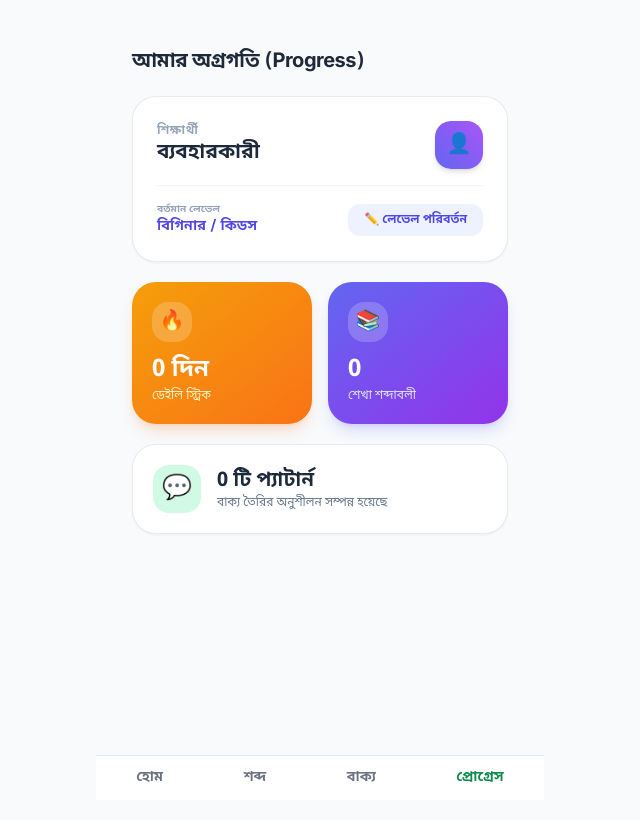
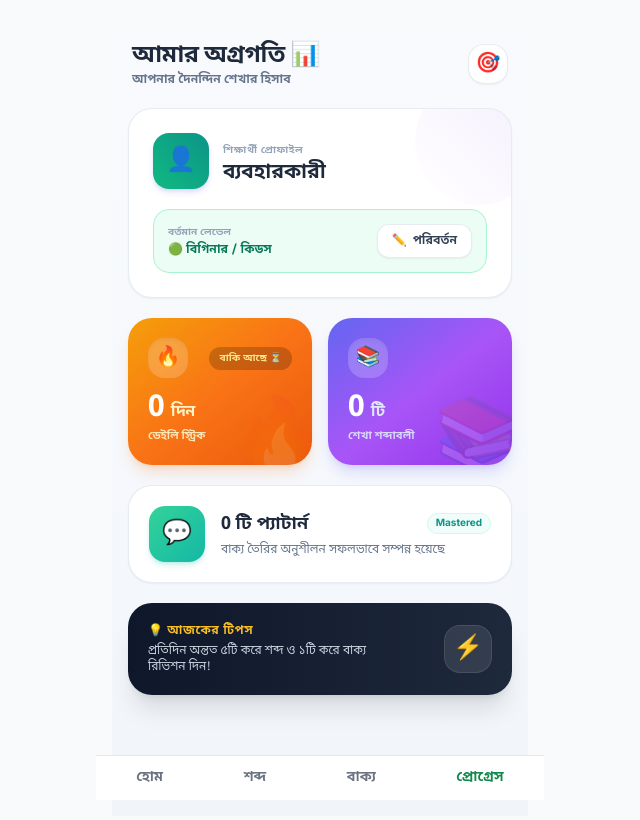
Before and after one commit to speakenglish2222-cloud/speakenglish-app, a Next.js app: page /progress in a window 1280 px wide. Shown: the top 820 px of the page, without its empty margins (320-960 px from the left). Built offline with nearby package versions, Linux system fonts and the light colour scheme; no server answers; the database is empty.

Commit message:
Update page.tsx

```diff
--- a/app/progress/page.tsx
+++ b/app/progress/page.tsx
@@ -10,13 +10,41 @@ type UserRow = {
   name: string | null;
   current_level: string;
   streak_count: number;
+  last_active_date: string | null;
 };
 
-const LEVEL_LABELS: Record<string, string> = {
-  level1: "বিগিনার / কিডস",
-  level2: "বেসিক",
-  level3: "ইন্টারমিডিয়েট",
-  level4: "অ্যাডভান্সড",
+const LEVEL_CONFIG: Record<
+  string,
+  { label: string; bg: string; text: string; border: string; badge: string }
+> = {
+  level1: {
+    label: "🟢 বিগিনার / কিডস",
+    bg: "bg-emerald-50",
+    text: "text-emerald-700",
+    border: "border-emerald-200",
+    badge: "from-emerald-500 to-teal-600",
+  },
+  level2: {
+    label: "🔵 বেসিক",
+    bg: "bg-sky-50",
+    text: "text-sky-700",
+    border: "border-sky-200",
+    badge: "from-sky-500 to-blue-600",
+  },
+  level3: {
+    label: "🟡 ইন্টারমিডিয়েট",
+    bg: "bg-amber-50",
+    text: "text-amber-700",
+    border: "border-amber-200",
+    badge: "from-amber-500 to-orange-600",
+  },
+  level4: {
+    label: "🔴 অ্যাডভান্সড",
+    bg: "bg-rose-50",
+    text: "text-rose-700",
+    border: "border-rose-200",
+    badge: "from-rose-500 to-pink-600",
+  },
 };
 
 export default function ProgressPage() {
@@ -24,7 +52,7 @@ export default function ProgressPage() {
   const [loading, setLoading] = useState(true);
   const [showEditModal, setShowEditModal] = useState(false);
 
-  // স্ট্যাট কাউন্ট
+  // স্ট্যাটস
   const [completedWords, setCompletedWords] = useState(0);
   const [completedPatterns, setCompletedPatterns] = useState(0);
 
@@ -33,26 +61,25 @@ export default function ProgressPage() {
       const deviceId = getDeviceId();
       if (!deviceId) return;
 
-      // ১. ইউজার ইনফো আনা
       const { data: userData } = await supabase
         .from("users")
-        .select("id, name, current_level, streak_count")
+        .select("id, name, current_level, streak_count, last_active_date")
         .eq("device_id", deviceId)
         .maybeSingle();
 
       if (userData) {
         setUser(userData as UserRow);
 
-        // ২. সম্পন্ন হওয়া শব্দের সংখ্যা গণনা
+        // ১. সঠিক স্ট্যাটাস 'learned' দিয়ে ফেচ করা
         const { count: wordCount } = await supabase
           .from("user_word_progress")
           .select("*", { count: "exact", head: true })
           .eq("user_id", userData.id)
-          .eq("status", "mastered");
+          .eq("status", "learned");
 
         setCompletedWords(wordCount ?? 0);
 
-        // ৩. সম্পন্ন হওয়া সেন্টেন্স প্যাটার্নের সংখ্যা গণনা
+        // ২. সম্পন্ন হওয়া সেন্টেন্স প্যাটার্ন
         const { count: patternCount } = await supabase
           .from("user_pattern_progress")
           .select("*", { count: "exact", head: true })
@@ -71,95 +98,156 @@ export default function ProgressPage() {
   if (loading) {
     return (
       <main className="min-h-screen p-5 pt-8 max-w-md mx-auto space-y-4 bg-slate-50">
-        <div className="h-32 bg-slate-200/70 rounded-3xl animate-pulse" />
-        <div className="h-24 bg-slate-200/70 rounded-3xl animate-pulse" />
-        <div className="h-24 bg-slate-200/70 rounded-3xl animate-pulse" />
+        <div className="h-40 bg-slate-200/70 rounded-3xl animate-pulse" />
+        <div className="h-28 bg-slate-200/70 rounded-3xl animate-pulse" />
+        <div className="h-28 bg-slate-200/70 rounded-3xl animate-pulse" />
       </main>
     );
   }
 
+  const currentLevelInfo =
+    LEVEL_CONFIG[user?.current_level ?? "level1"] ?? LEVEL_CONFIG.level1;
+  const todayStr = new Date().toISOString().slice(0, 10);
+  const isTodayActive = user?.last_active_date === todayStr;
+
   return (
-    <main className="p-5 pt-8 min-h-screen bg-slate-50 max-w-md mx-auto space-y-5">
-      <h1 className="text-xl font-extrabold text-slate-800 tracking-tight">
-        আমার অগ্রগতি (Progress)
+    <main className="p-4 pt-6 pb-24 min-h-screen bg-gradient-to-b from-slate-50 via-indigo-50/20 to-slate-100 max-w-md mx-auto space-y-5">
+      {/* Title & Banner */}
+      <div className="flex items-center justify-between px-1">
+        <div>
+          <h1 className="text-2xl font-black text-slate-800 tracking-tight">
+            আমার অগ্রগতি 📊
           </h1>
+          <p className="text-xs text-slate-500 font-semibold">
+            আপনার দৈনন্দিন শেখার হিসাব
+          </p>
+        </div>
+        <div className="w-10 h-10 rounded-2xl bg-white shadow-sm border border-slate-200/80 flex items-center justify-center text-xl">
+          🎯
+        </div>
+      </div>
 
-      {/* Profile & Level Card */}
+      {/* Dynamic Profile Card */}
       <section className="bg-white rounded-3xl p-6 border border-slate-200/80 shadow-sm relative overflow-hidden">
-        <div className="flex items-center justify-between mb-4">
+        <div className="absolute top-0 right-0 w-32 h-32 bg-gradient-to-bl from-indigo-500/10 via-purple-500/5 to-transparent rounded-full -mr-8 -mt-8 pointer-events-none" />
+
+        <div className="flex items-center justify-between mb-5">
+          <div className="flex items-center gap-3.5">
+            <div className={`w-14 h-14 rounded-2xl bg-gradient-to-tr ${currentLevelInfo.badge} flex items-center justify-center text-white text-2xl font-black shadow-md shadow-indigo-500/20`}>
+              {user?.name ? user.name.charAt(0).toUpperCase() : "👤"}
+            </div>
             <div>
-            <p className="text-xs font-bold text-slate-400 uppercase tracking-wider">
-              শিক্ষার্থী
-            </p>
-            <h2 className="text-xl font-black text-slate-800">
+              <span className="text-[10px] font-extrabold text-slate-400 tracking-wider uppercase">
+                শিক্ষার্থী প্রোফাইল
+              </span>
+              <h2 className="text-xl font-black text-slate-800 leading-tight">
                 {user?.name || "ব্যবহারকারী"}
               </h2>
             </div>
-          <div className="w-12 h-12 rounded-2xl bg-gradient-to-tr from-indigo-500 to-purple-500 flex items-center justify-center text-white text-xl shadow-md">
-            👤
           </div>
         </div>
 
-        <div className="flex items-center justify-between pt-4 border-t border-slate-100">
+        {/* Dynamic Level Tag & Edit Button */}
+        <div className={`p-3.5 rounded-2xl border ${currentLevelInfo.bg} ${currentLevelInfo.border} flex items-center justify-between`}>
           <div>
             <p className="text-[10px] font-bold text-slate-400 uppercase">
               বর্তমান লেভেল
             </p>
-            <p className="text-sm font-extrabold text-indigo-600">
-              {LEVEL_LABELS[user?.current_level ?? "level1"]}
+            <p className={`text-xs font-black ${currentLevelInfo.text} mt-0.5`}>
+              {currentLevelInfo.label}
             </p>
           </div>
 
           <button
             onClick={() => setShowEditModal(true)}
-            className="px-4 py-2 bg-indigo-50 hover:bg-indigo-100 text-indigo-600 font-bold text-xs rounded-xl transition-all active:scale-95"
+            className="px-3.5 py-2 bg-white hover:bg-slate-50 text-slate-700 font-bold text-xs rounded-xl shadow-sm border border-slate-200/80 active:scale-95 transition-all flex items-center gap-1.5"
           >
-            ✏️ লেভেল পরিবর্তন
+            <span>✏️</span>
+            <span>পরিবর্তন</span>
           </button>
         </div>
       </section>
 
-      {/* Stats Cards */}
+      {/* Vibrant Stats Grid */}
       <section className="grid grid-cols-2 gap-4">
-        {/* Streak Stats */}
-        <div className="bg-gradient-to-br from-amber-500 to-orange-500 text-white rounded-3xl p-5 shadow-lg shadow-orange-500/20">
-          <div className="w-10 h-10 rounded-2xl bg-white/20 backdrop-blur-md flex items-center justify-center text-xl mb-3">
+        {/* Daily Streak Card */}
+        <div className="bg-gradient-to-br from-amber-500 via-orange-500 to-orange-600 text-white rounded-3xl p-5 shadow-lg shadow-orange-500/20 relative overflow-hidden flex flex-col justify-between">
+          <div className="absolute -right-3 -bottom-3 text-7xl opacity-15 select-none">
             🔥
           </div>
-          <p className="text-2xl font-black">{user?.streak_count ?? 0} দিন</p>
-          <p className="text-xs text-amber-100 font-medium mt-0.5">
+          <div className="flex items-center justify-between mb-3">
+            <div className="w-10 h-10 rounded-2xl bg-white/20 backdrop-blur-md flex items-center justify-center text-xl shadow-inner">
+              🔥
+            </div>
+            <span className={`text-[10px] font-black px-2.5 py-1 rounded-full ${isTodayActive ? "bg-white/30 text-white" : "bg-black/20 text-amber-200"}`}>
+              {isTodayActive ? "আজ সম্পন্ন ✓" : "বাকি আছে ⏳"}
+            </span>
+          </div>
+          <div>
+            <p className="text-3xl font-black tracking-tight mb-0.5">
+              {user?.streak_count ?? 0} <span className="text-base font-bold text-amber-100">দিন</span>
+            </p>
+            <p className="text-[11px] text-amber-100 font-semibold opacity-90">
               ডেইলি স্ট্রিক
             </p>
           </div>
+        </div>
 
-        {/* Mastered Words Stats */}
-        <div className="bg-gradient-to-br from-indigo-500 to-purple-600 text-white rounded-3xl p-5 shadow-lg shadow-indigo-500/20">
-          <div className="w-10 h-10 rounded-2xl bg-white/20 backdrop-blur-md flex items-center justify-center text-xl mb-3">
+        {/* Mastered Words Card */}
+        <div className="bg-gradient-to-br from-indigo-500 via-purple-500 to-purple-600 text-white rounded-3xl p-5 shadow-lg shadow-indigo-500/20 relative overflow-hidden flex flex-col justify-between">
+          <div className="absolute -right-3 -bottom-3 text-7xl opacity-15 select-none">
             📚
           </div>
-          <p className="text-2xl font-black">{completedWords}</p>
-          <p className="text-xs text-indigo-100 font-medium mt-0.5">
+          <div className="w-10 h-10 rounded-2xl bg-white/20 backdrop-blur-md flex items-center justify-center text-xl mb-3 shadow-inner">
+            📚
+          </div>
+          <div>
+            <p className="text-3xl font-black tracking-tight mb-0.5">
+              {completedWords} <span className="text-base font-bold text-indigo-100">টি</span>
+            </p>
+            <p className="text-[11px] text-indigo-100 font-semibold opacity-90">
               শেখা শব্দাবলী
+            </p>
+          </div>
+        </div>
+      </section>
+
+      {/* Sentence Practice Stats Card */}
+      <section className="bg-white rounded-3xl p-5 border border-slate-200/80 shadow-sm flex items-center gap-4 relative overflow-hidden">
+        <div className="w-14 h-14 rounded-2xl bg-gradient-to-br from-emerald-400 to-teal-500 text-white flex items-center justify-center text-2xl font-bold flex-shrink-0 shadow-md shadow-teal-500/20">
+          💬
+        </div>
+        <div className="flex-1">
+          <div className="flex justify-between items-center mb-1">
+            <p className="text-lg font-black text-slate-800">
+              {completedPatterns} টি প্যাটার্ন
+            </p>
+            <span className="text-[10px] font-bold text-teal-600 bg-teal-50 px-2 py-0.5 rounded-full border border-teal-100">
+              Mastered
+            </span>
+          </div>
+          <p className="text-xs text-slate-500 font-medium">
+            বাক্য তৈরির অনুশীলন সফলভাবে সম্পন্ন হয়েছে
           </p>
         </div>
       </section>
 
-      {/* Completed Sentence Patterns */}
-      <section className="bg-white rounded-3xl p-5 border border-slate-200/80 shadow-sm flex items-center gap-4">
-        <div className="w-12 h-12 rounded-2xl bg-emerald-100 text-emerald-600 flex items-center justify-center text-2xl flex-shrink-0">
-          💬
+      {/* Motivational Daily Status Card */}
+      <section className="bg-gradient-to-r from-slate-900 to-slate-800 text-white rounded-3xl p-5 shadow-xl flex items-center justify-between">
+        <div className="space-y-1">
+          <p className="text-xs font-bold text-amber-400 uppercase tracking-wider">
+            💡 আজকের টিপস
+          </p>
+          <p className="text-xs text-slate-300 font-medium max-w-[220px]">
+            প্রতিদিন অন্তত ৫টি করে শব্দ ও ১টি করে বাক্য রিভিশন দিন!
+          </p>
         </div>
-        <div>
-          <p className="text-xl font-black text-slate-800">
-            {completedPatterns} টি প্যাটার্ন
-          </p>
-          <p className="text-xs text-slate-500 font-medium">
-            বাক্য তৈরির অনুশীলন সম্পন্ন হয়েছে
-          </p>
+        <div className="w-12 h-12 rounded-2xl bg-white/10 flex items-center justify-center text-2xl border border-white/10">
+          ⚡
         </div>
       </section>
 
-      {/* 🚀 Edit Mode (Reusable Modal Integration) */}
+      {/* Reusable Edit Level Modal */}
       {showEditModal && user && (
         <OnboardingModal
           mode="edit"
```
Lines whose indentation alone changed are shown as unchanged.
